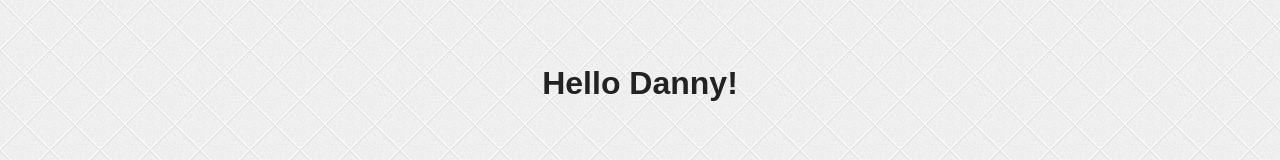
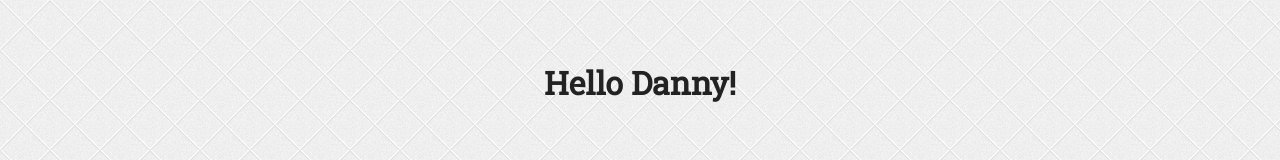
Before and after one commit to quixoticduck/DannyCard, a plain HTML site: page index.html in a window 1280 px wide. Shown: the top 160 px of the page. Drawn offline with nearby package versions, Linux system fonts and the light colour scheme.

Commit message:
added a next tecxt button and background and other css styling

```diff
--- a/css/main.css
+++ b/css/main.css
@@ -114,6 +114,7 @@ body {
 h1 {
     text-align: center;
     padding-top: 40px;
+    font-family: 'Roboto Slab', serif;
 }
 
 .center {
--- a/index.html
+++ b/index.html
@@ -18,7 +18,7 @@
         <script src="assets/jquery.fittext.js"></script>
         <script src="assets/jquery.lettering.js"></script>
         <script src="http://yandex.st/highlightjs/7.3/highlight.min.js"></script>
-        <script src="jquery.textillate.js"></script>
+        <link href='http://fonts.googleapis.com/css?family=Roboto+Slab' rel='stylesheet' type='text/css'>
     </head>
     <body>
         <!--[if lt IE 8]>
```
